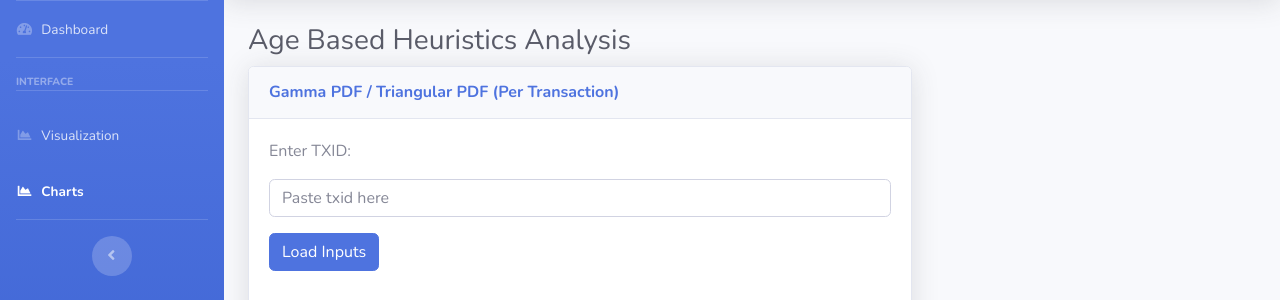
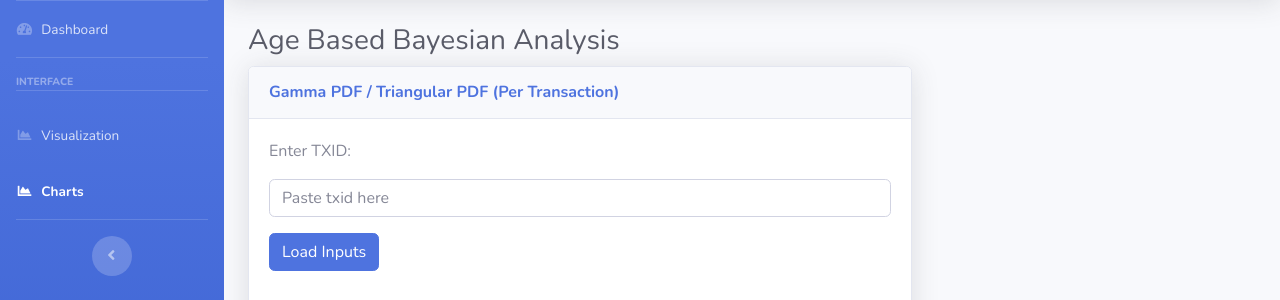
Before and after one commit to echoezz/ShadowX, a Flask app: page /charts in a window 1280 px wide. Shown: the part 70-370 px from the top of the page. Run offline with Flask 3, Linux system fonts and the light colour scheme; parts of the project's set-up code (start-up, migrations or seed data) failed here and were passed over; some libraries are stand-ins or nearby versions.

Commit message:
updated naming for charts.html

```diff
--- a/templates/charts.html
+++ b/templates/charts.html
@@ -200,7 +200,7 @@
                 <div class="container-fluid">
 
                     <!-- Page Heading -->
-                    <h1 class="h3 mb-2 text-gray-800">Age Based Heuristics Analysis</h1>
+                    <h1 class="h3 mb-2 text-gray-800">Age Based Bayesian Analysis</h1>
                     <!-- <p class="mb-4">Chart.js is a third party plugin that is used to generate the charts in this theme.
                         The charts below have been customized - for further customization options, please visit the <a
                             target="_blank" href="https://www.chartjs.org/docs/latest/">official Chart.js
```
